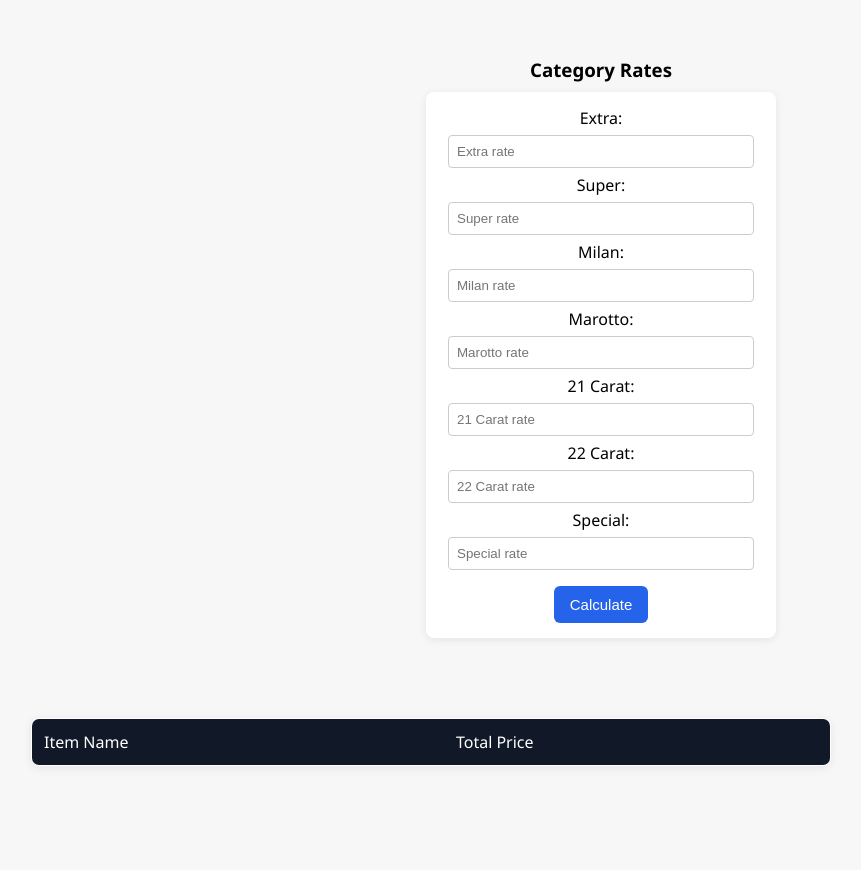
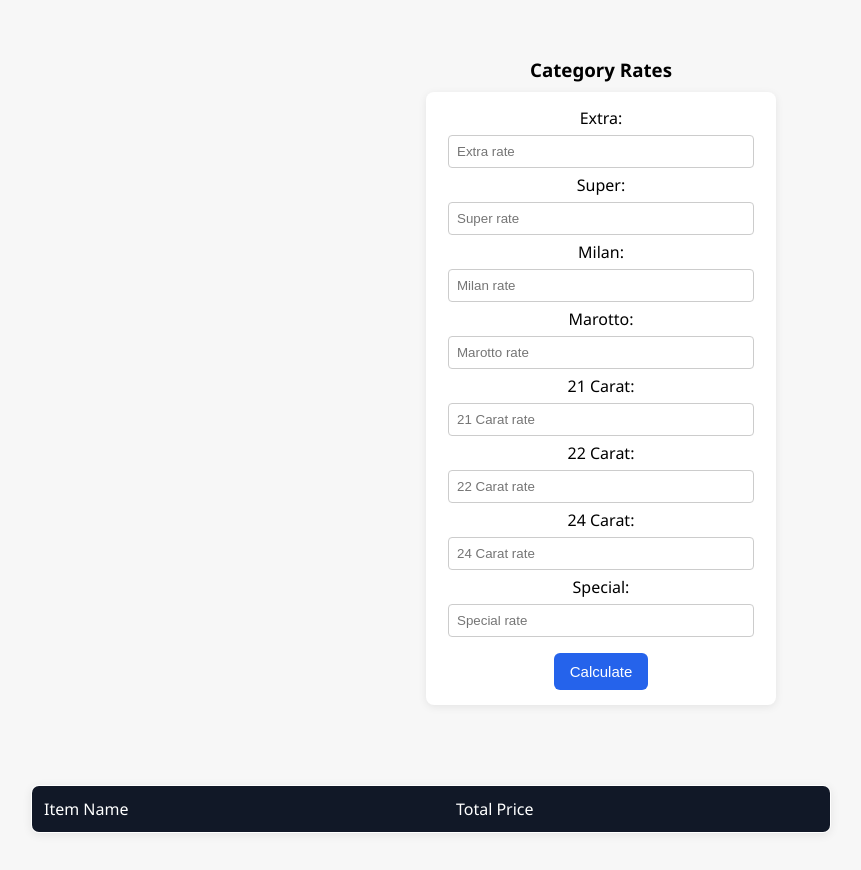
Before and after one commit to Toludayo75/The-Grandsouq, a plain HTML site: page THE GRANDSOUQ/index.html in a window 1280 px wide. Shown: the whole page, without its empty margins (39-900 px from the left). Drawn offline with Linux system fonts and the light colour scheme.

Commit message:
Add 24 Carat rate input field
Added input for 24 Carat rate to the category rates section.

```diff
--- a/THE GRANDSOUQ/index.html
+++ b/THE GRANDSOUQ/index.html
@@ -22,6 +22,8 @@
     <input id="rate-21" placeholder="21 Carat rate">
     22 Carat:
     <input id="rate-22" placeholder="22 Carat rate">
+    24 Carat:
+    <input id="rate-24" placeholder="24 Carat rate">
     Special:
     <input id="rate-special" placeholder="Special rate">
 
```
